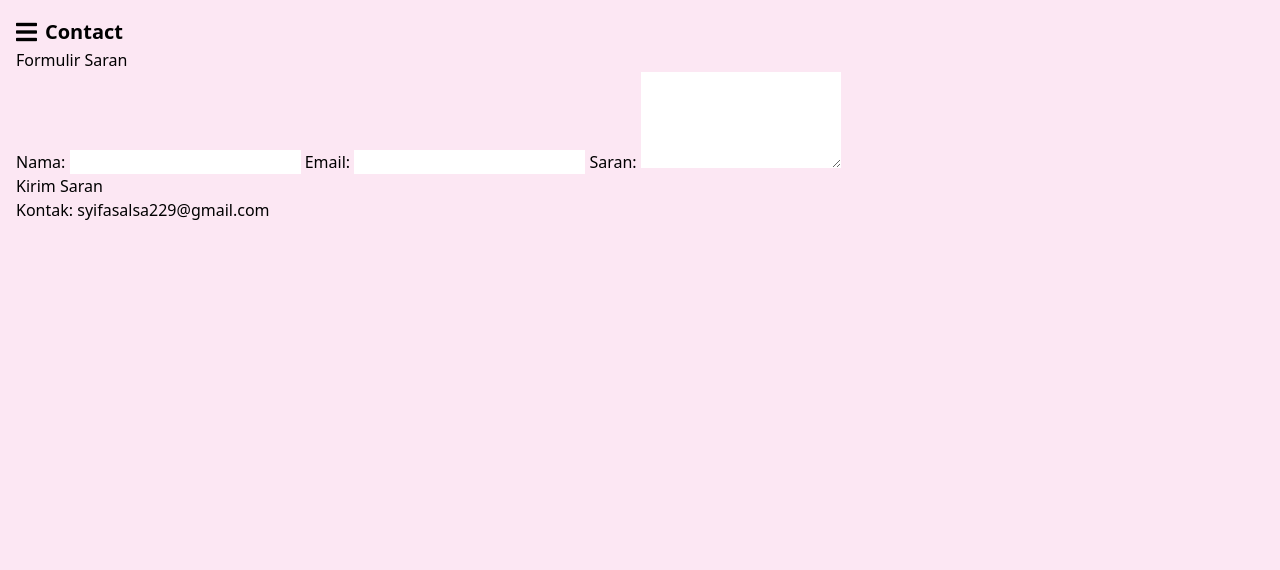
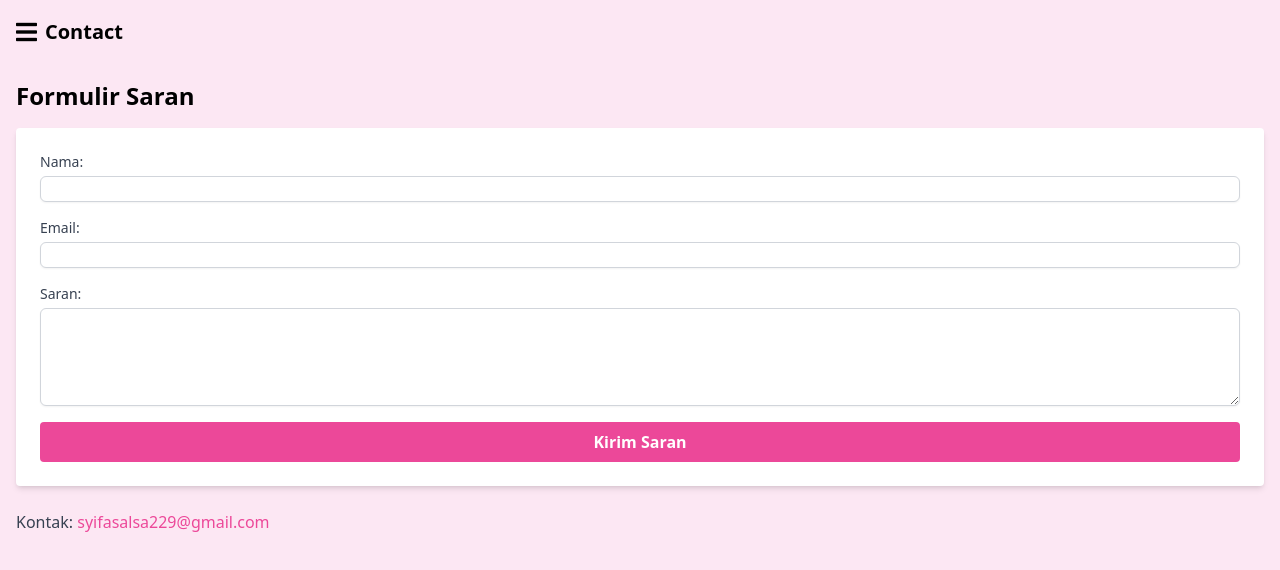
Before and after one commit to syifa172/portofoliosyifa, a plain HTML site: page Contact.html in a window 1280 px wide. Drawn offline with nearby package versions, Linux system fonts and the light colour scheme.

Commit message:
Update Contact.html

```diff
--- a/Contact.html
+++ b/Contact.html
@@ -5,6 +5,7 @@
     <meta name="viewport" content="width=device-width, initial-scale=1.0">
     <script src="https://cdn.tailwindcss.com"></script>
     <link href="https://cdnjs.cloudflare.com/ajax/libs/font-awesome/5.15.3/css/all.min.css" rel="stylesheet"/>
+    <title>Formulir Saran</title>
 </head>
 <body class="bg-pink-100 font-roboto">
     <div class="container mx-auto p-4">
@@ -20,32 +21,41 @@
                     <a href="About.html" class="block px-4 py-2 text-gray-800 hover:bg-gray-200">About</a>
                     <a href="Gallery.html" class="block px-4 py-2 text-gray-800 hover:bg-gray-200">Gallery</a>
                     <a href="Contact.html" class="block px-4 py-2 text-gray-800 hover:bg-gray-200">Contact</a>
+                </div>
+            </div>
+        </div>
+
+        <h1 class="text-2xl font-bold mb-4">Formulir Saran</h1>
+        <form action="/submit-saran" method="POST" class="bg-white p-6 rounded shadow-md">
+            <div class="mb-4">
+                <label for="nama" class="block text-sm font-medium text-gray-700">Nama:</label>
+                <input type="text" id="nama" name="nama" required class="mt-1 block w-full border border-gray-300 rounded-md shadow-sm focus:ring focus:ring-pink-200">
+            </div>
+
+            <div class="mb-4">
+                <label for="email" class="block text-sm font-medium text-gray-700">Email:</label>
+                <input type="email" id="email" name="email" required class="mt-1 block w-full border border-gray-300 rounded-md shadow-sm focus:ring focus:ring-pink-200">
+            </div>
+
+            <div class="mb-4">
+                <label for="saran" class="block text-sm font-medium text-gray-700">Saran:</label>
+                <textarea id="saran" name="saran" rows="4" required class="mt-1 block w-full border border-gray-300 rounded-md shadow-sm focus:ring focus:ring-pink-200"></textarea>
+            </div>
+
+            <button type="submit" class="w-full bg-pink-500 text-white font-semibold py-2 rounded hover:bg-pink-600">Kirim Saran</button>
+        </form>
+
+        <div class="mt-6">
+            <p class="text-gray-700">Kontak: <a href="mailto:syifasalsa229@gmail.com" class="text-pink-500 hover:underline">syifasalsa229@gmail.com</a></p>
+        </div>
     </div>
 
-     <h1>Formulir Saran</h1>
-        <form action="/submit-saran" method="POST">
-            <label for="nama">Nama:</label>
-            <input type="text" id="nama" name="nama" required>
-
-            <label for="email">Email:</label>
-            <input type="email" id="email" name="email" required>
-
-            <label for="saran">Saran:</label>
-            <textarea id="saran" name="saran" rows="4" required></textarea>
-        <p></p>
-            <button type="submit">Kirim Saran</button>
-        </form>
-    </section>
-    <div>
-        <p>Kontak: syifasalsa229@gmail.com</p>
- <script>
+    <script>
         // Toggle menu
         document.getElementById('menu-button').addEventListener('click', function() {
             const menu = document.getElementById('menu');
             menu.classList.toggle('hidden');
         });
-</script>
-</div>
-
-<body>
+    </script>
+</body>
 </html>
```
